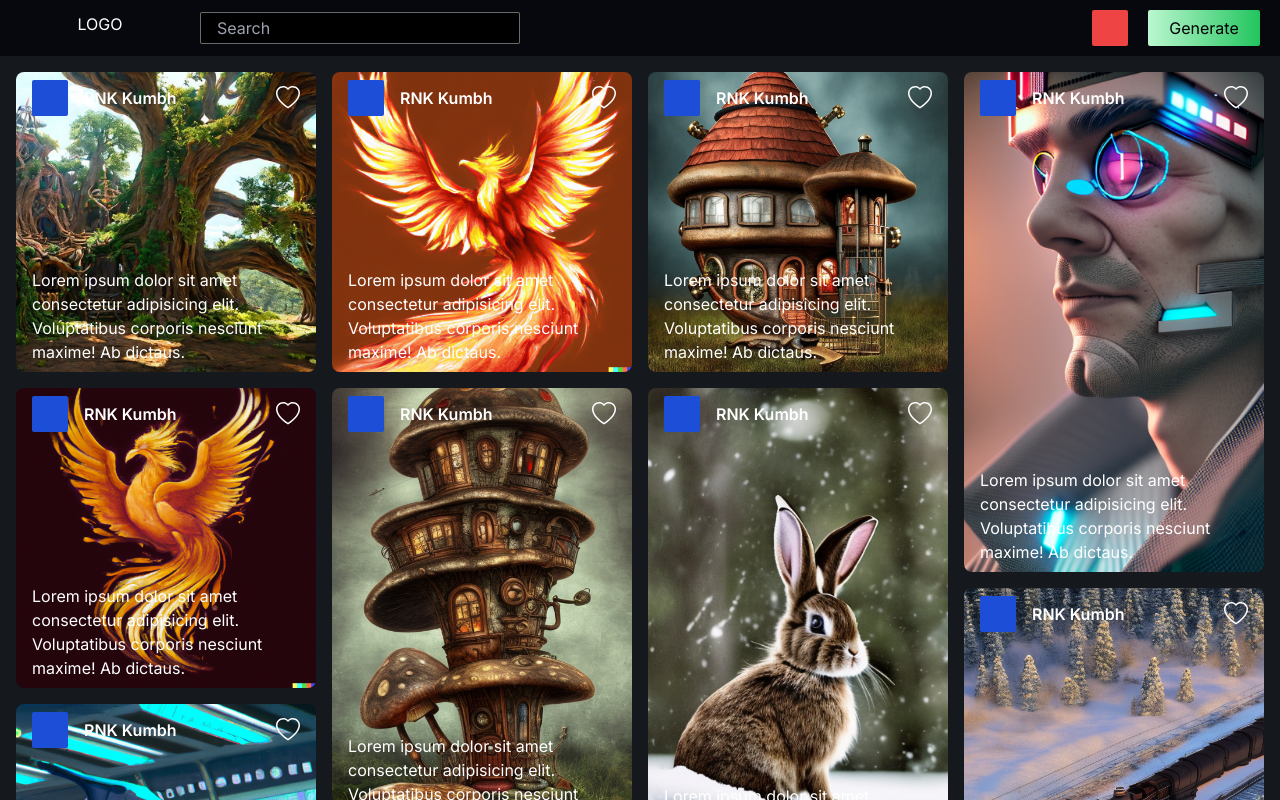
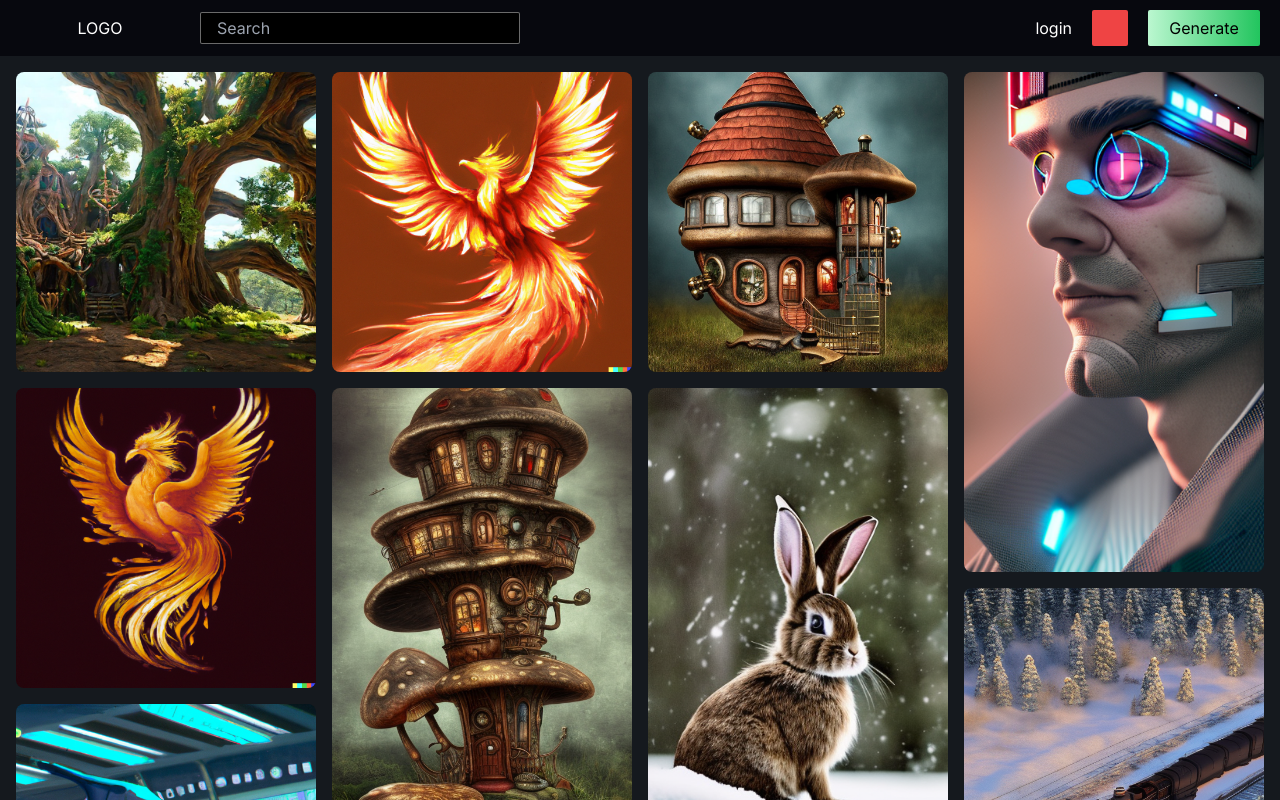
Before and after one commit to Rounak-28/ai-art-app, a Next.js app: page / in a window 1280 px wide. Shown: the top 800 px of the page. Built offline with nearby package versions, Linux system fonts and the light colour scheme.

Commit message:
show details only on hover

```diff
--- a/components/Navbar.tsx
+++ b/components/Navbar.tsx
@@ -3,7 +3,7 @@ import Link from "next/link";
 const Navbar = () => {
   return (
     <div className="h-14 bg-[#07080e] text-white flex items-center justify-between px-5 sticky top-0 left-0">
-      <div className="flex space-x-5">
+      <div className="flex space-x-5 items-center">
         <Link href="/">
           <div className="logo w-40 flex justify-center items-center">LOGO</div>
         </Link>
@@ -14,6 +14,9 @@ const Navbar = () => {
         />
       </div>
       <div className="flex space-x-5 items-center">
+        <Link href="/login">
+          <p>login</p>
+        </Link>
         <div className="avatar w-9 h-9 bg-red-500 rounded-sm  cursor-pointer"></div>
         <button className="w-28 h-9 bg-gradient-to-r from-green-200 to-green-500 rounded-sm text-black flex items-center justify-center hover:from-green-300 hover:to-green-600">
           Generate
--- a/components/PostCard.tsx
+++ b/components/PostCard.tsx
@@ -1,9 +1,9 @@
 import Image from "next/image";
-import { BsHeart } from "react-icons/bs"
+import { BsHeart } from "react-icons/bs";
 
 const PostCard = ({ img }: any) => {
   return (
-    <div className="py-2 rounded-lg w-fit mx-auto cursor-pointer relative">
+    <div className="py-2 rounded-lg w-fit mx-auto cursor-pointer relative group">
       <Image
         src={`/images/${img}.png`}
         width={400}
@@ -11,14 +11,16 @@ const PostCard = ({ img }: any) => {
         alt=""
         className="rounded-lg hover:brightness-[.30]"
       />
-      <div className="top w-full absolute top-0 p-4 flex items-center justify-between">
-        <div className="flex items-center space-x-4">
-          <div className="avatar w-9 h-9 bg-blue-700 rounded-sm  cursor-pointer"></div>
-          <span className="font-semibold">RNK Kumbh</span>
+      <div className="top w-full absolute top-0 p-4 hidden group-hover:block">
+        <div className="flex items-center justify-between">
+          <div className="flex items-center space-x-4">
+            <div className="avatar w-9 h-9 bg-blue-700 rounded-sm cursor-pointer"></div>
+            <span className="font-semibold">RNK Kumbh</span>
+          </div>
+          <BsHeart className="text-2xl" />
         </div>
-        <BsHeart className="text-2xl" />
       </div>
-      <p className="prompt absolute bottom-0 p-4">
+      <p className="prompt absolute bottom-0 p-4 hidden group-hover:block">
         Lorem ipsum dolor sit amet consectetur adipisicing elit. Voluptatibus
         corporis nesciunt maxime! Ab dictaus.
       </p>
--- /dev/null
+++ b/pages/login.tsx
@@ -0,0 +1,9 @@
+import React from 'react'
+
+const login = () => {
+  return (
+    <div>login</div>
+  )
+}
+
+export default login
```
